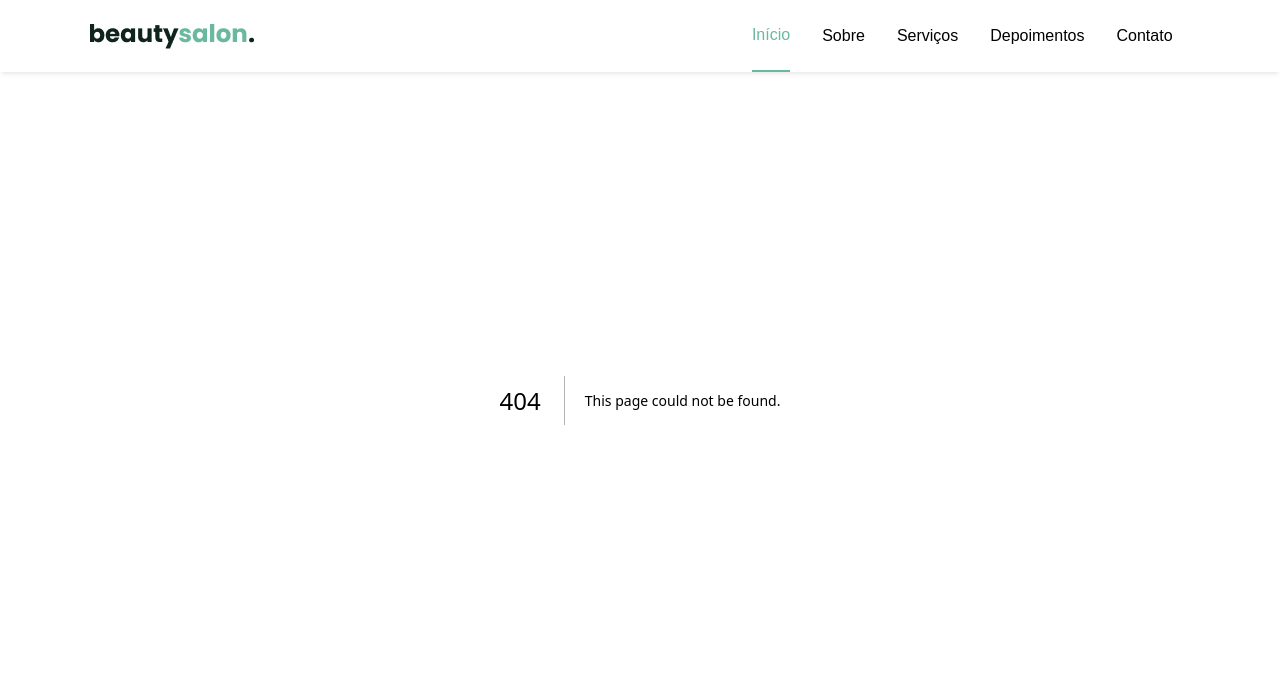
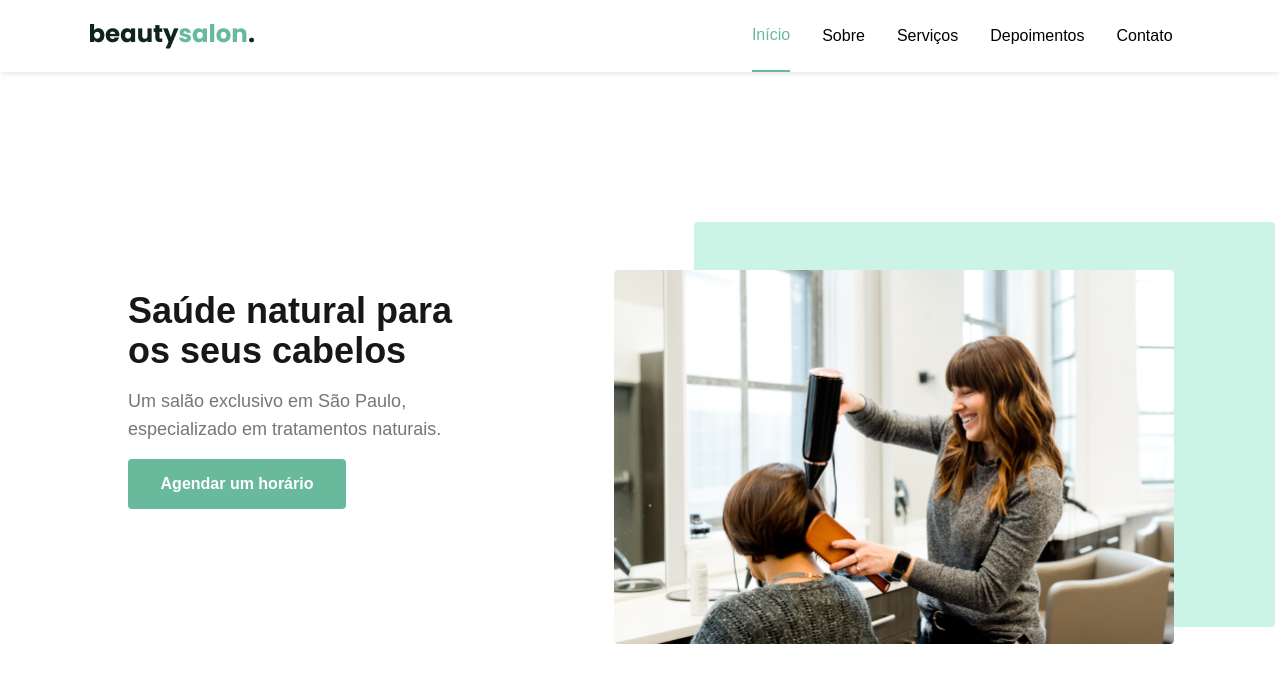
Before and after one commit to kaikyMoura/frontEnd-beutysalon, a Next.js app: page /Home in a window 1280 px wide. Before the commit this address had no page. Shown: the top 682 px of the page. Built offline with nearby package versions, Linux system fonts and the light colour scheme.

Commit message:
Criando tela de inicio

```diff
--- /dev/null
+++ b/src/components/Button/button.module.css
@@ -0,0 +1,9 @@
+.styledButton {
+    border-radius: 4px;
+    box-sizing: border-box;
+    width: 218px;
+    padding: 8px;
+    display: flex;
+    align-items: center;
+    height: 50px;
+}
--- /dev/null
+++ b/src/components/Button/button.tsx
@@ -0,0 +1,42 @@
+import { useEffect, useState } from "react";
+import styles from "./button.module.css";
+
+interface ButtonProps {
+    type: 'primary' | 'secondary';
+    width?: number
+    height?: number
+    text: string;
+    className?: string;
+    action?: (event: unknown) => unknown
+}
+
+const Button = ({ text, width, height, action, type, className }: ButtonProps) => {
+    const [color, setColor] = useState('')
+
+    const handleClick = (event: { preventDefault: () => void; }) => {
+        event.preventDefault()
+        if (action) {
+            action(event)
+        }
+    }
+
+    useEffect(() => {
+        switch (type) {
+            case 'primary':
+                setColor('#69B99D')
+                break;
+            case 'secondary':
+                setColor('white')
+        }
+    }, [type])
+
+    return (
+        <>
+            <button className={`${className} ${styles.styledButton}`} style={{ width: width, height: height, backgroundColor: color}} onClick={handleClick}>
+                <p className="font-bold" style={{color: type == 'primary' ? 'white' : '#69B99D'}}>{text}</p>
+            </button>
+        </>
+    )
+}
+
+export default Button;
--- a/src/components/Header/index.tsx
+++ b/src/components/Header/index.tsx
@@ -1,11 +1,12 @@
+import { usePageContext } from '@/context/PageContexts';
 import Image from 'next/image';
-import styles from './index.module.css'
-import { usePageContext } from '@/context/PageContexts';
+import styles from './index.module.css';
+import Link from 'next/link';
 
 const Header = () => {
     const { currentPage, setCurrentPage } = usePageContext();
 
-    const pages = ['Início', 'Sobre', 'Serviços', 'Depoimentos', 'Contato'];
+    const pages = [{ name: 'Início', link: '/Home' }, { name: 'Sobre', link: '/Home' }, { name: 'Serviços', link: '/Home' }, { name: 'Depoimentos', link: '/Home' }, { name: 'Contato', link: '/Home' }];
 
     return (
         <div className={styles.headerContainer}>
@@ -19,6 +20,7 @@ const Header = () => {
                             <li key={index} style={{
                                 borderBottom: currentPage === index ? '2px solid #69B99D' : 'none',
                             }}>
+                                <Link href={page.link}>
                                     <p className='font-medium text-base'
                                         onClick={() => setCurrentPage(index)}
                                         style={{
@@ -26,8 +28,9 @@ const Header = () => {
                                             cursor: 'pointer'
                                         }}
                                     >
-                                    {page}
+                                        {page.name}
                                     </p>
+                                </Link>
                             </li>
                         ))}
                     </ul>
--- /dev/null
+++ b/src/pages/Home/index.module.css
@@ -0,0 +1,28 @@
+.homeContainer {
+    position: fixed;
+    height: 100vh;
+    width: 100vw;
+}
+
+.homeContent {
+    width: 100%;
+    display: flex;
+    align-items: center;
+    height: 100%;
+}
+
+.homeContent p {
+    color: #767676;
+    width: 21.69em;
+}
+.homeContent h2 {
+    width: 10em;
+}
+
+.imgBackground {
+    width: 581px;
+    height: 405px;
+    background-color: #CCF4E6;
+    border-radius: 4px;
+
+}
--- /dev/null
+++ b/src/pages/Home/index.tsx
@@ -0,0 +1,24 @@
+import React from "react";
+import styles from './index.module.css'
+import Image from "next/image";
+import Button from "@/components/Button/button";
+
+export default function Home() {
+  return (
+    <>
+      <div className={styles.homeContainer}>
+        <div className={styles.homeContent}>
+          <div className="relative left-32">
+            <h2 className="font-bold text-4xl">Saúde natural para os seus cabelos</h2>
+            <p className="font-normal text-lg mt-4">Um salão exclusivo em São Paulo, especializado em tratamentos naturais.</p>
+            <Button className="mt-4" type={"primary"} text={"Agendar um horário"} />
+          </div>
+          <div className="relative left-56 top-6">
+            <Image className="absolute z-50 top-12" src={"/inicio.png"} alt={"randomWomen"} width={560} height={375}/>
+            <div className={`relatice top-20 ml-20 ${styles.imgBackground}`}/>
+          </div>
+        </div>
+      </div>
+    </>
+  );
+}
--- a/src/pages/index.tsx
+++ /dev/null
@@ -1,7 +0,0 @@
-export default function Home() {
-  return (
-    <div className="">
-
-    </div>
-  );
-}
```
Also changed, not shown: public/inicio.png (added). Lines whose indentation alone changed are shown as unchanged.
